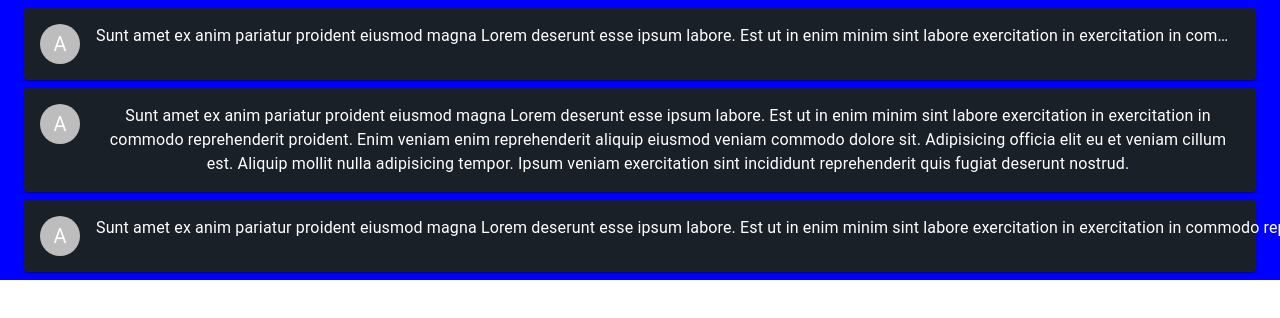
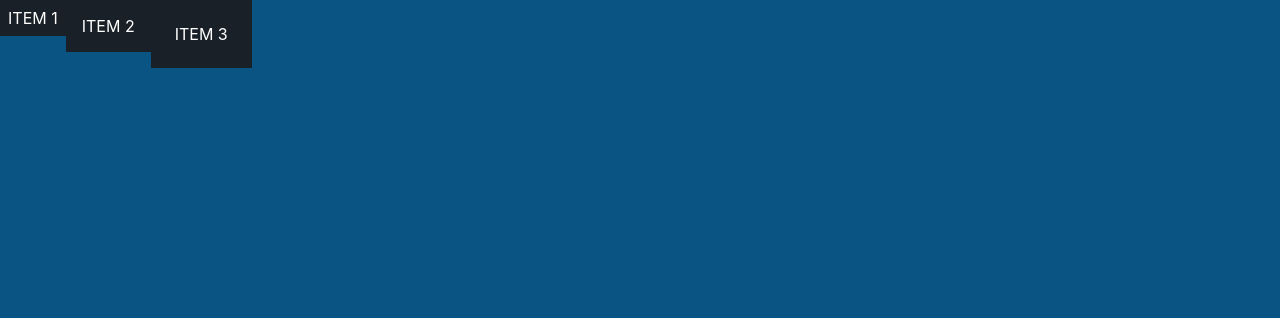
Before and after one commit to treinaweb/treinaweb-Material-UI-layout-Grid-system, a React (Create React App) app: page / in a window 1280 px wide. Shown: the top 318 px of the page. Built offline with nearby package versions, Linux system fonts and the light colour scheme.

Commit message:
05:14 - Conhecendo a propriedade direction

```diff
--- a/src/App.js
+++ b/src/App.js
@@ -143,9 +143,42 @@ function AutoGridNoWrap() {
   )
 }
 
+const GridStyled = styled(Grid)`
+  background-color: #1A2027;
+  display: flex;
+  justify-content: center;
+  align-items: center;
+  color: white;
+`
+
+function TemplateGrid() {
+  return (
+    <Grid
+      container
+      direction={'row'}
+      justifyContent={'flex-start'}
+      alignItems={'flex-start'}
+      sx={{ bgcolor: '#0a5483', height: '100vh' }}
+
+    >
+      <GridStyled item sx={{ p: 1 }}>
+        ITEM 1
+      </GridStyled>
+
+      <GridStyled item sx={{ p: 2 }}>
+        ITEM 2
+      </GridStyled>
+
+      <GridStyled item sx={{ p: 3 }}>
+        ITEM 3
+      </GridStyled>
+    </Grid>
+  )
+}
+
 function App() {
   return (
-    <AutoGridNoWrap />
+    <TemplateGrid />
   );
 }
 
```
